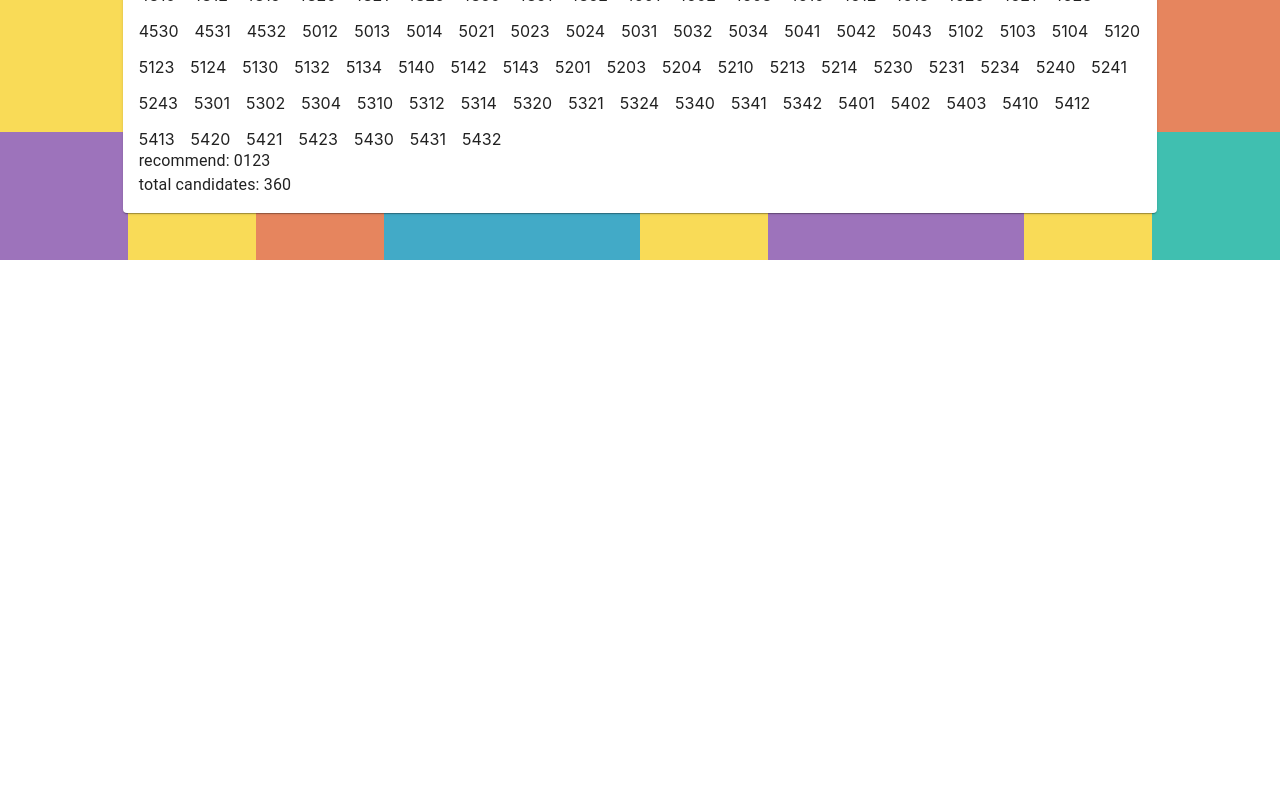
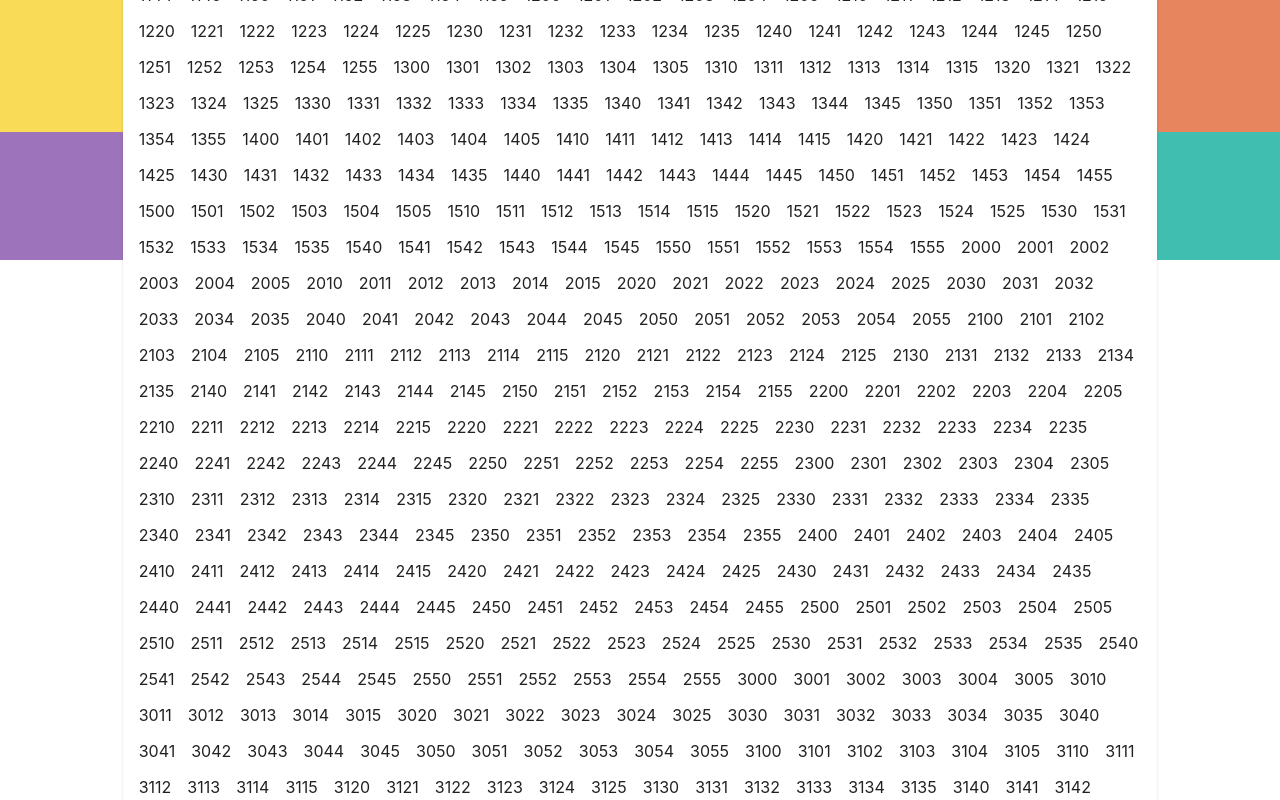
Before and after one commit to iPolyomino/polyomino.jp, a Next.js app: page /hit-and-blow/asobi in a window 1280 px wide. Shown: the part 1020-1820 px from the top of the page. Before the commit the page ends 1249 px from the top, so only its background shows below. Built offline with nearby package versions, Linux system fonts and the light colour scheme.

Commit message:
update asobi solver

```diff
--- a/lib/hitandblow/general.ts
+++ b/lib/hitandblow/general.ts
@@ -12,6 +12,21 @@ export const Permutations = (nums: number[], len: number) => {
     }
   };
   permute();
+  return result;
+};
+
+export const Products = (nums: number[], len: number) => {
+  const result: number[][] = [];
+  const product = (queue: number[] = []) => {
+    if (queue.length === len) {
+      result.push(queue);
+    } else {
+      for (const num of nums) {
+        product(queue.concat(num));
+      }
+    }
+  };
+  product();
   return result;
 };
 
@@ -44,8 +59,33 @@ export const BlowCounter = (a: number[], b: number[]) => {
   return ans;
 };
 
+export const BlowCounterWithDuplicates = (a: number[], b: number[]) => {
+  if (a.length !== b.length) {
+    throw new Error("numbers to be compared should be of equal length");
+  }
+  const hit = HitCounter(a, b);
+  const aCounts = new Map<number, number>();
+  const bCounts = new Map<number, number>();
+
+  for (const value of a) {
+    aCounts.set(value, (aCounts.get(value) ?? 0) + 1);
+  }
+  for (const value of b) {
+    bCounts.set(value, (bCounts.get(value) ?? 0) + 1);
+  }
+
+  let matched = 0;
+  for (const [value, aCount] of aCounts) {
+    matched += Math.min(aCount, bCounts.get(value) ?? 0);
+  }
+  return matched - hit;
+};
+
 export const InitializeAnswer = (len: number, variety = 10) =>
   Permutations([...Array(variety).keys()], len);
+
+export const InitializeAnswerWithDuplicates = (len: number, variety = 10) =>
+  Products([...Array(variety).keys()], len);
 
 export const SelectRecommend = (nums: number[][]) => {
   interface HitBlow {
--- a/pages/hit-and-blow/asobi.tsx
+++ b/pages/hit-and-blow/asobi.tsx
@@ -1,4 +1,4 @@
-import React, { useState, useEffect } from "react";
+import React, { useState, useMemo } from "react";
 import type { NextPage } from "next";
 import Head from "next/head";
 import Grid from "@mui/material/Grid";
@@ -11,13 +11,92 @@ import HitAndBlowResult from "@/components/HitAndBlowResult";
 
 import {
   HitCounter,
-  BlowCounter,
-  InitializeAnswer,
-  SelectRecommend,
+  BlowCounterWithDuplicates,
+  InitializeAnswerWithDuplicates,
 } from "@/lib/hitandblow/general";
 import { History } from "@/types/HitAndBlow";
 
 import styled from "@emotion/styled";
+
+type RecommendResult = {
+  recommend: number[];
+  max: number;
+  hitblow: Record<string, number>;
+};
+
+const MAX_CANDIDATES_FOR_RECOMMEND = 2000;
+const MAX_FULL_SEARCH_PAIRS = 6_000_000;
+
+const codeKey = (code: number[]) => code.join("");
+
+const compareCode = (left: number[], right: number[]) =>
+  codeKey(left).localeCompare(codeKey(right));
+
+const countHitBlow = (secret: number[], guess: number[]) => {
+  const hit = HitCounter(secret, guess);
+  const blow = BlowCounterWithDuplicates(secret, guess);
+  return { hit, blow };
+};
+
+const selectGreedyMinimaxRecommend = (
+  candidates: number[][],
+  allGuesses: number[][],
+): RecommendResult | undefined => {
+  if (
+    candidates.length === 0 ||
+    candidates.length >= MAX_CANDIDATES_FOR_RECOMMEND
+  ) {
+    return undefined;
+  }
+  if (candidates.length === 1) {
+    return { recommend: candidates[0], max: 1, hitblow: {} };
+  }
+
+  const guesses =
+    candidates.length * allGuesses.length <= MAX_FULL_SEARCH_PAIRS
+      ? allGuesses
+      : candidates;
+
+  let best: RecommendResult | undefined;
+  let bestSumSquares = Number.POSITIVE_INFINITY;
+  let bestBranchCount = 0;
+
+  for (const guess of guesses) {
+    const hitblow: Record<string, number> = {};
+
+    for (const candidate of candidates) {
+      const { hit, blow } = countHitBlow(candidate, guess);
+      const key = `${hit}hit${blow}blow`;
+      hitblow[key] = (hitblow[key] ?? 0) + 1;
+    }
+
+    const branchSizes = Object.values(hitblow);
+    if (branchSizes.length <= 1) continue;
+
+    const max = Math.max(...branchSizes);
+    const sumSquares = branchSizes.reduce((sum, size) => sum + size * size, 0);
+    const branchCount = branchSizes.length;
+
+    if (
+      best === undefined ||
+      max < best.max ||
+      (max === best.max && sumSquares < bestSumSquares) ||
+      (max === best.max &&
+        sumSquares === bestSumSquares &&
+        branchCount > bestBranchCount) ||
+      (max === best.max &&
+        sumSquares === bestSumSquares &&
+        branchCount === bestBranchCount &&
+        compareCode(guess, best.recommend) < 0)
+    ) {
+      best = { recommend: guess, max, hitblow };
+      bestSumSquares = sumSquares;
+      bestBranchCount = branchCount;
+    }
+  }
+
+  return best;
+};
 
 const NumberColorSample = styled.div`
   margin: auto;
@@ -33,26 +112,29 @@ const NumberColorSample = styled.div`
 
 const Solver: NextPage = () => {
   const digit = 4;
+  const allGuesses = useMemo(
+    () => InitializeAnswerWithDuplicates(digit, 6),
+    [digit],
+  );
   const [history, setHistory] = useState<History[]>([]);
-  const [candidate, setCandidate] = useState<number[][]>(
-    InitializeAnswer(digit, 6),
-  );
-  const [recommend, setRecommend] = useState<number[] | undefined>();
+  const [candidate, setCandidate] = useState<number[][]>(allGuesses);
 
   const addHistory = (newHistory: History) => {
     setCandidate(
       candidate
         .filter((cand) => HitCounter(cand, newHistory.ask) === newHistory.hit)
         .filter(
-          (cand) => BlowCounter(cand, newHistory.ask) === newHistory.blow,
+          (cand) =>
+            BlowCounterWithDuplicates(cand, newHistory.ask) === newHistory.blow,
         ),
     );
     setHistory([...history, newHistory]);
   };
 
-  useEffect(() => {
-    setRecommend(SelectRecommend(candidate)?.recommend);
-  }, [candidate]);
+  const recommend = useMemo(
+    () => selectGreedyMinimaxRecommend(candidate, allGuesses)?.recommend,
+    [candidate, allGuesses],
+  );
 
   return (
     <>
```
Also changed, not shown: 1 other file (tests, documents, lock files or other folders).
